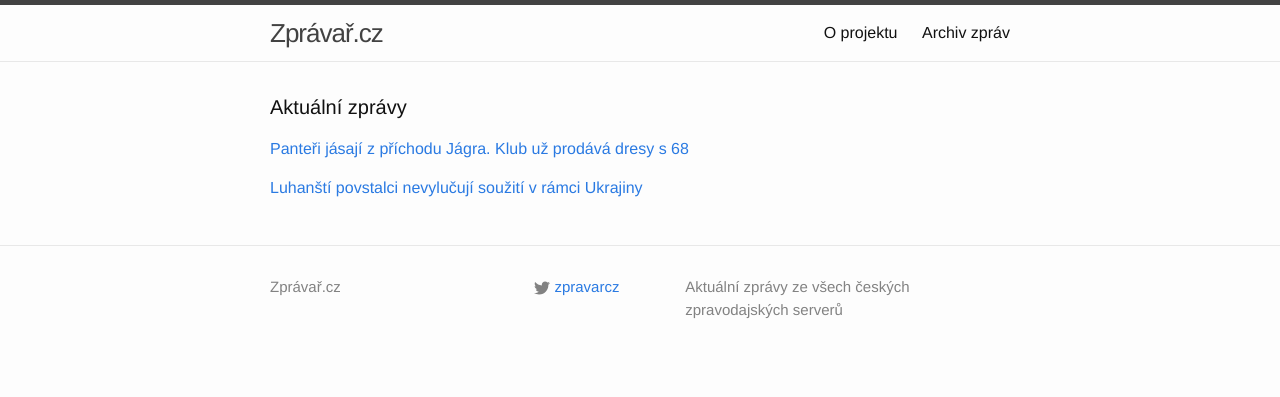
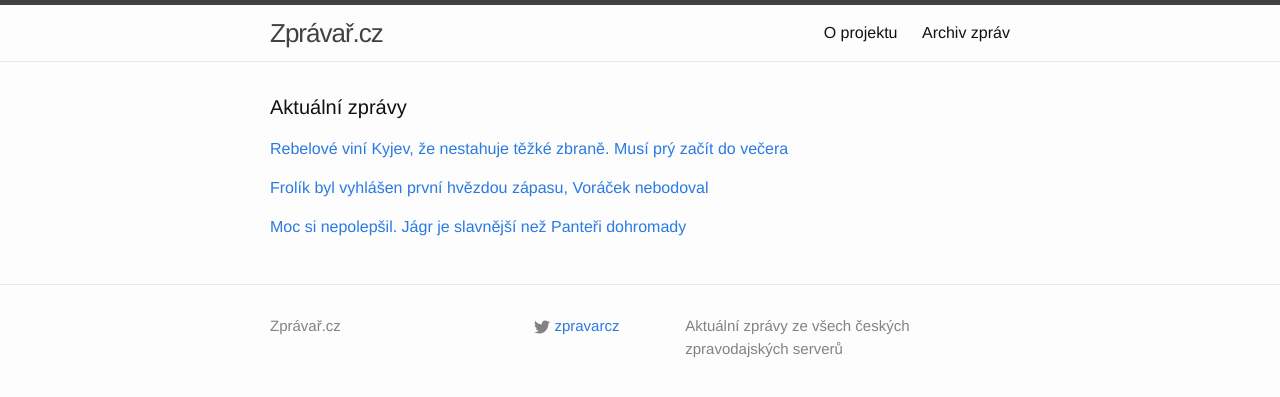
Before and after one commit to adliska/zpravar, a Jekyll site: the page built from index.html, in a window 1280 px wide. Shown: the top 397 px of the page. Built offline with Jekyll 4.4.1, drawn with Linux system fonts in a browser that asks for light colours.

Commit message:
zpravar news update

```diff
--- a/index.html
+++ b/index.html
@@ -5,19 +5,29 @@ layout: default
 <div class="home">
     <h1 class="page-heading">Aktuální zprávy</h1>
 
-<p><a href="javascript:;" onclick="toggle_visibility('zpravy0')">Panteři jásají z příchodu Jágra. Klub už prodává dresy s 68</a></p>
+<p><a href="javascript:;" onclick="toggle_visibility('zpravy0')">Rebelové viní Kyjev, že nestahuje těžké zbraně. Musí prý začít do večera</a></p>
 <div id="zpravy0" style="display:none">
 <ul>
+<li><a href=http://zahranicni.ihned.cz/evropa-slovensko/c1-63602960-ukrajina-stahovani-tezkych-zbrani-separatiste-teroriste-valka>Rebelové viní Kyjev, že nestahuje těžké zbraně. Musí prý začít do večera - zahranicni.ihned.cz</a></li>
+<li><a href=http://www.ceskatelevize.cz/ct24/svet/303048-luhansti-povstalci-nevylucuji-souziti-v-ramci-ukrajiny/>Luhanští povstalci nevylučují soužití v rámci Ukrajiny - www.ceskatelevize.cz</a></li>
+<li><a href=http://www.novinky.cz/zahranicni/evropa/362809-luhansti-povstalci-nevylucuji-souziti-v-ramci-ukrajiny.html>Luhanští povstalci nevylučují soužití v rámci Ukrajiny  - www.novinky.cz</a></li>
+<li><a href=http://www.ceskenoviny.cz/zpravy/zpravy/luhansti-povstalci-nevylucuji-souziti-v-ramci-ukrajiny/1186406>Luhanští povstalci nevylučují soužití v rámci Ukrajiny - www.ceskenoviny.cz</a></li>
+<li><a href=http://www.ceskenoviny.cz/zpravy/zpravy/na-vychode-ukrajiny-ma-pokracovat-odsun-tezkych-zbrani-z-fronty/1186391>Na východě Ukrajiny má pokračovat odsun těžkých zbraní z fronty - www.ceskenoviny.cz</a></li>
+</ul>
+</div><p><a href="javascript:;" onclick="toggle_visibility('zpravy1')">Frolík byl vyhlášen první hvězdou zápasu, Voráček nebodoval</a></p>
+<div id="zpravy1" style="display:none">
+<ul>
+<li><a href=http://www.tyden.cz/rubriky/sport/hokej/nhl/frolik-byl-vyhlasen-prvni-hvezdou-zapasu-voracek-nebodoval_334658.html>Frolík byl vyhlášen první hvězdou zápasu, Voráček nebodoval - www.tyden.cz</a></li>
+<li><a href=http://www.denik.cz/hokej/frolik-byl-vyhlasen-prvni-hvezdou-zapasu-voracek-nebodoval-20150227.html>Frolík vyhlášen první hvězdou zápasu, Neuwirth vychytal výhru, Voráček nebodoval - www.denik.cz</a></li>
+<li><a href=http://www.sportovninoviny.cz/zpravy/frolik-byl-vyhlasen-prvni-hvezdou-zapasu-voracek-nebodoval/1186413>Frolík byl vyhlášen první hvězdou zápasu, Voráček nebodoval - www.sportovninoviny.cz</a></li>
+<li><a href=http://hokej.idnes.cz/neuvirth-vychytal-buffalu-dalsi-vyhru-dy4-/nhl.aspx?c=A150227_064351_nhl_Mkr>Neuvirth vychytal Buffalu další výhru, Frolík s Eratem měli asistenci - hokej.idnes.cz</a></li>
+</ul>
+</div><p><a href="javascript:;" onclick="toggle_visibility('zpravy2')">Moc si nepolepšil. Jágr je slavnější než Panteři dohromady</a></p>
+<div id="zpravy2" style="display:none">
+<ul>
+<li><a href=http://sport.aktualne.cz/moc-si-nepolepsil-jagr-je-slavnejsi-nez-panteri-dohromady/r~cd168a60be4111e49fc3002590604f2e/>Moc si nepolepšil. Jágr je slavnější než Panteři dohromady - sport.aktualne.cz</a></li>
 <li><a href=http://sport.aktualne.cz/panteri-jasaji-z-prichodu-jagra-klub-uz-prodava-jeho-dres/r~a81e67dcbe3c11e490f70025900fea04/>Panteři jásají z příchodu Jágra. Klub už prodává dresy s 68 - sport.aktualne.cz</a></li>
 <li><a href=http://www.tyden.cz/rubriky/sport/hokej/nhl/obrazem-prohlednete-si-cestu-hvezdneho-turisty-jardy-jagra_334655.html>OBRAZEM: Prohlédněte si cestu hvězdného turisty Jardy Jágra - www.tyden.cz</a></li>
 <li><a href=http://hokej.idnes.cz/jagr-prestup-florida-ohlasy-dresy-drv-/nhl.aspx?c=A150227_010221_nhl_bem>Jágrův přestup je matoucí, píší v zámoří. Florida už nabízí jeho dresy - hokej.idnes.cz</a></li>
-<li><a href=http://hokej.idnes.cz/obrazem-jagrovy-kluby-v-nhl-dpd-/nhl.aspx?c=A130722_113132_nhl_bem>OBRAZEM: Už je jich osm. Všechny Jágrovy kluby ve slavné NHL - hokej.idnes.cz</a></li>
-</ul>
-</div><p><a href="javascript:;" onclick="toggle_visibility('zpravy1')">Luhanští povstalci nevylučují soužití v rámci Ukrajiny</a></p>
-<div id="zpravy1" style="display:none">
-<ul>
-<li><a href=http://www.ceskatelevize.cz/ct24/svet/303048-luhansti-povstalci-nevylucuji-souziti-v-ramci-ukrajiny/>Luhanští povstalci nevylučují soužití v rámci Ukrajiny - www.ceskatelevize.cz</a></li>
-<li><a href=http://www.novinky.cz/zahranicni/evropa/362809-luhansti-povstalci-nevylucuji-souziti-v-ramci-ukrajiny.html>Luhanští povstalci nevylučují soužití v rámci Ukrajiny  - www.novinky.cz</a></li>
-<li><a href=http://www.ceskenoviny.cz/zpravy/zpravy/luhansti-povstalci-nevylucuji-souziti-v-ramci-ukrajiny/1186406>Luhanští povstalci nevylučují soužití v rámci Ukrajiny - www.ceskenoviny.cz</a></li>
 </ul>
 </div></div>
```
